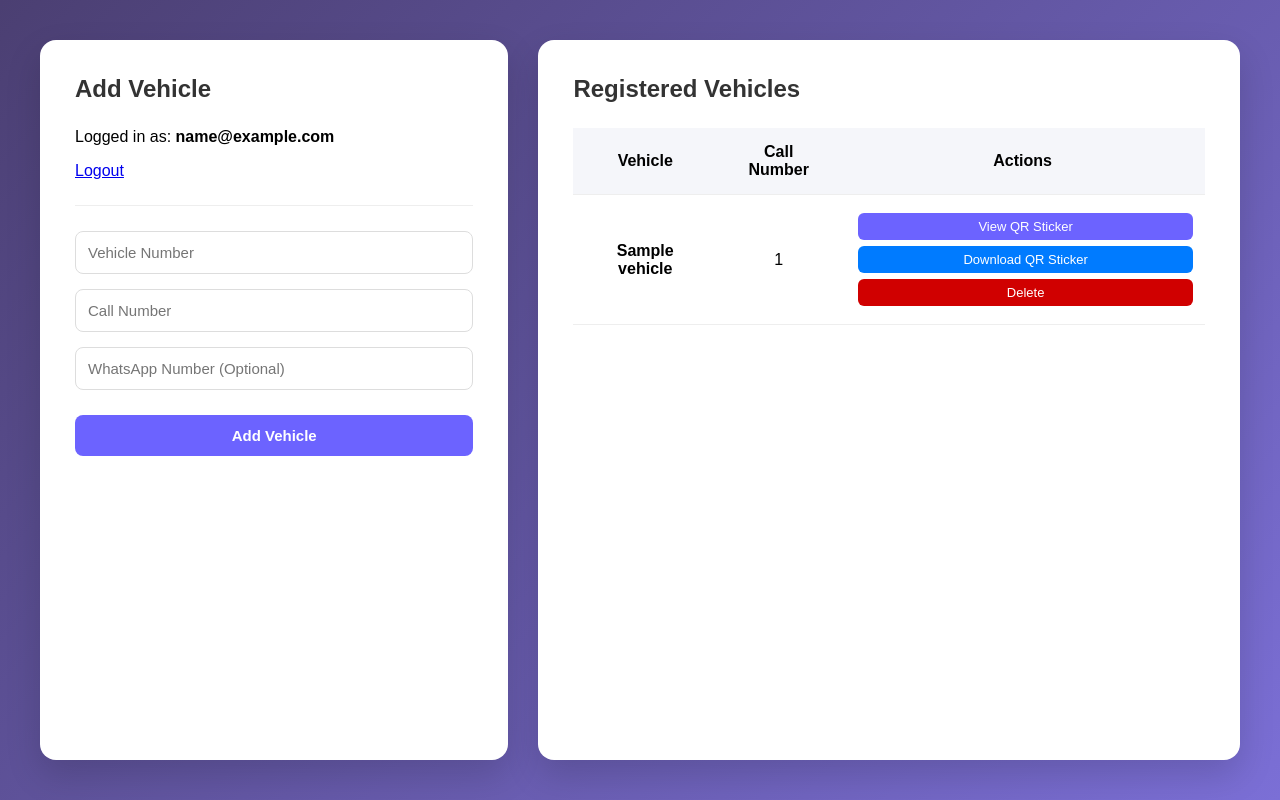
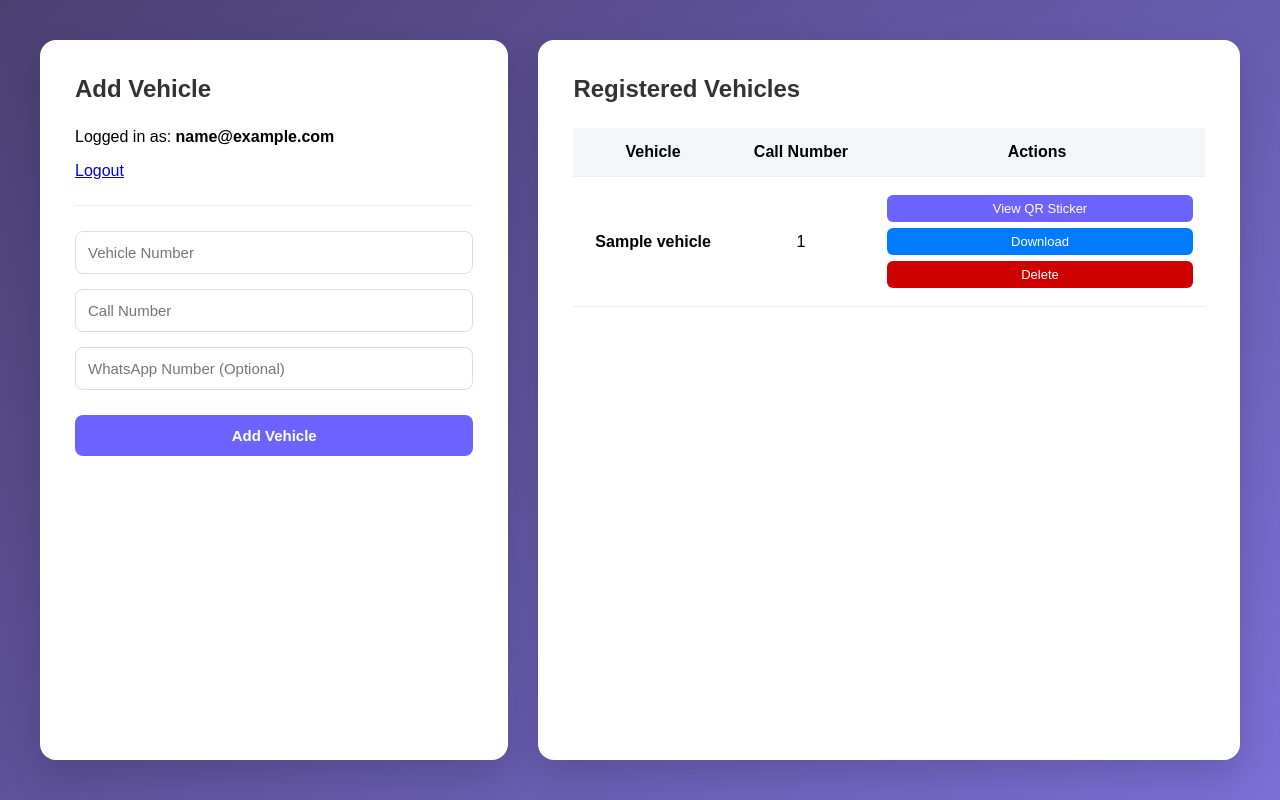
Before and after one commit to kashishub/Secure-Park, a Flask app: page /dashboard in a window 1280 px wide. Run offline with Flask 3, Linux system fonts and the light colour scheme; a user stored in the database is signed in; a database or web service that is not in the repository returns one stand-in record (values such as "Sample title"); some libraries are stand-ins or nearby versions.

Commit message:
Fixed dashboard route references

```diff
--- a/templates/dashboard.html
+++ b/templates/dashboard.html
@@ -223,9 +223,9 @@
                         View QR Sticker
                     </button>
 
-                    <a href="{{ url_for('download_qr', token=v.token) }}">
+                    <a href="/sticker/{{ v.token }}" target="_blank">
                         <button class="action-btn download-btn">
-                            Download QR Sticker
+                            Download
                         </button>
                     </a>
 
```
